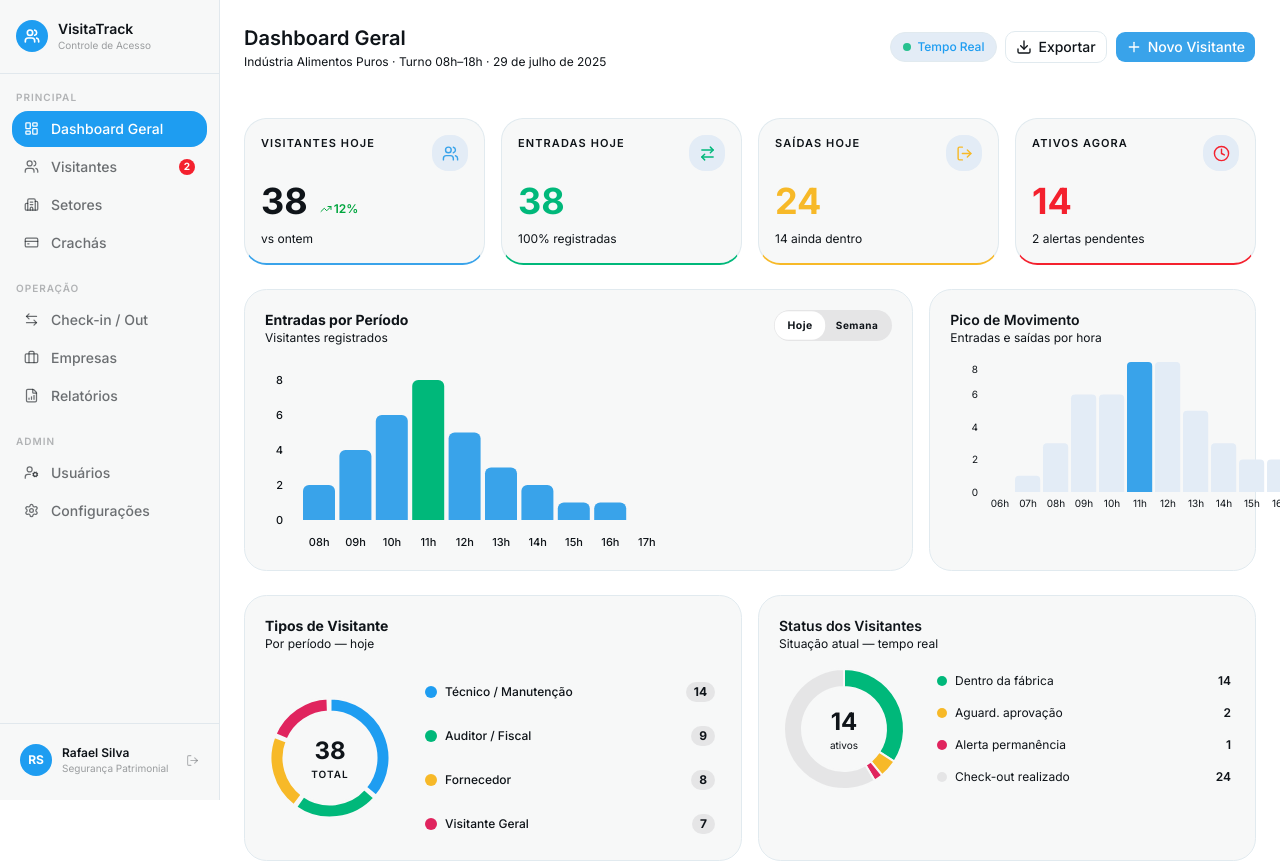
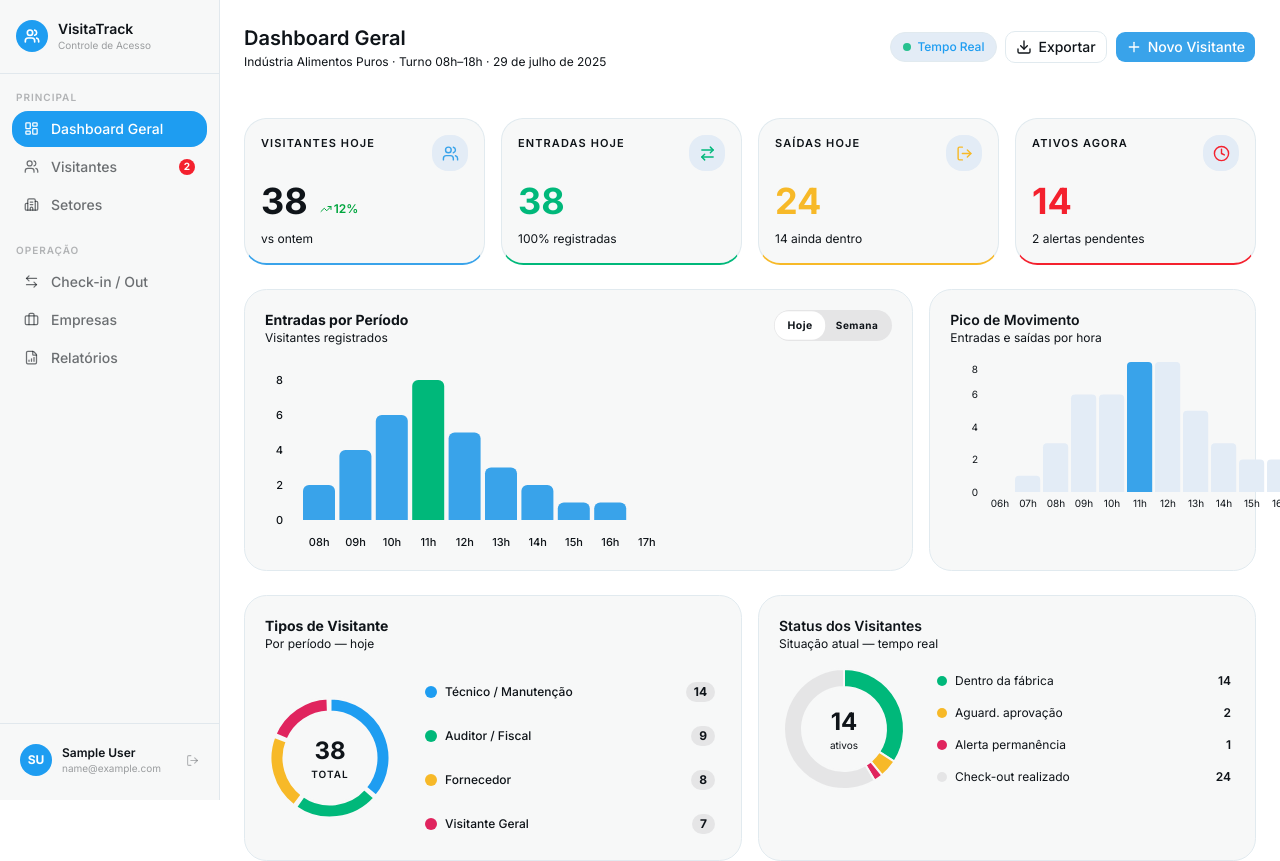
Before and after one commit to ocastroxs/get_in, a Next.js app: page /dashboard in a window 1280 px wide. Before the commit this address had no page. Shown: the top 861 px of the page. Built offline with nearby package versions, Linux system fonts and the light colour scheme; sample sign-in values are in the browser's storage.

Commit message:
refactor: remove login simulation and restore real auth protection

```diff
--- a/src/app/dashboard/layout.jsx
+++ b/src/app/dashboard/layout.jsx
@@ -1,10 +1,22 @@
+"use client";
+
 import Sidebar from "@/components/Sidebar";
-import { CURRENT_USER } from "@/lib/mockData";
+import { useAuth } from "@/lib/AuthContext";
 
 export default function DashboardLayout({ children }) {
+  const { user, isLoading } = useAuth();
+
+  if (isLoading) {
+    return (
+      <div className="flex min-h-screen items-center justify-center bg-background">
+        <div className="animate-spin rounded-full h-8 w-8 border-b-2 border-primary"></div>
+      </div>
+    );
+  }
+
   return (
     <div className="flex min-h-screen bg-background">
-      <Sidebar user={CURRENT_USER} />
+      <Sidebar user={user} />
       <main className="flex-1 ml-[220px] p-6 overflow-auto">
         {children}
       </main>
--- a/src/app/page.jsx
+++ b/src/app/page.jsx
@@ -3,6 +3,7 @@
 import { useState, useEffect, useRef } from "react"
 import { useRouter } from "next/navigation"
 import { LoginForm } from "@/components/login-form"
+import { useAuth } from "@/lib/AuthContext"
 import { ChevronRight, Users, ShieldCheck, Activity } from "lucide-react"
 
 /* ─────────────────────────────────────────────
@@ -205,6 +206,24 @@ function StatItem({ value, suffix, label, icon: Icon }) {
    Página de Login
 ───────────────────────────────────────────── */
 export default function LoginPage() {
+  const { isAuthenticated, isLoading } = useAuth();
+  const router = useRouter();
+
+  // Se já estiver autenticado, redireciona para o dashboard
+  useEffect(() => {
+    if (!isLoading && isAuthenticated) {
+      router.push("/dashboard");
+    }
+  }, [isAuthenticated, isLoading, router]);
+
+  if (isLoading) {
+    return (
+      <div className="flex min-h-screen items-center justify-center bg-white">
+        <div className="animate-spin rounded-full h-8 w-8 border-b-2 border-blue-500"></div>
+      </div>
+    );
+  }
+
   return (
     <div className="flex min-h-screen w-full">
 
--- a/src/components/Sidebar.jsx
+++ b/src/components/Sidebar.jsx
@@ -6,7 +6,7 @@ import { useAuth } from "@/lib/AuthContext";
 import {
   LayoutDashboard, Users, Building2, CreditCard,
   ArrowLeftRight, Briefcase, FileBarChart,
-  UserCog, Settings, User, ChevronDown, LogOut,
+  UserCog, Settings, User, LogOut,
 } from "lucide-react";
 import { MENU_ITEMS } from "@/lib/mockData";
 
@@ -20,6 +20,18 @@ const SECTION_LABELS = {
   principal: "Principal",
   operacao: "Operação",
   admin: "Admin",
+};
+
+// Mapeamento de perfis do Back-end para o Front-end
+const mapRole = (backendRole) => {
+  const roles = {
+    'ger': 'gerente',
+    'adm': 'gerente',
+    'sup': 'supervisor',
+    'port': 'supervisor',
+    'func': 'supervisor'
+  };
+  return roles[backendRole] || 'supervisor';
 };
 
 function NavItem({ item, active }) {
@@ -47,13 +59,16 @@ function NavItem({ item, active }) {
 
 export default function Sidebar({ user }) {
   const pathname = usePathname();
-  const router = useRouter();
   const { logout } = useAuth();
-  const menu = MENU_ITEMS[user?.role] ?? MENU_ITEMS["gerente"];
 
-  const handleLogout = () => {
-    logout();
-    router.push("/");
+  // Mapeia o perfil vindo do back-end para o menu correspondente
+  const userRole = mapRole(user?.tipo || user?.role);
+  const menu = MENU_ITEMS[userRole] ?? MENU_ITEMS["gerente"];
+
+  // Gera iniciais do nome para o avatar
+  const getInitials = (name) => {
+    if (!name) return "??";
+    return name.split(" ").map(n => n[0]).join("").substring(0, 2).toUpperCase();
   };
 
   return (
@@ -97,16 +112,16 @@ export default function Sidebar({ user }) {
       {/* User footer */}
       <div className="px-3 pb-4 pt-3 border-t border-sidebar-border space-y-2">
         <button
-          onClick={handleLogout}
+          onClick={logout}
           className="w-full flex items-center gap-2.5 px-2 py-2 rounded-lg hover:bg-red-500/10 hover:text-red-600 transition-all duration-200 group"
           title="Clique para sair"
         >
           <div className="w-8 h-8 rounded-full bg-sidebar-primary flex items-center justify-center text-sidebar-primary-foreground text-xs font-bold shrink-0 group-hover:bg-red-600 transition-colors">
-            {user?.initials ?? "??"}
+            {user?.initials || getInitials(user?.nome || user?.name)}
           </div>
           <div className="text-left flex-1 min-w-0">
-            <p className="text-sidebar-foreground text-xs font-semibold truncate">{user?.name}</p>
-            <p className="text-sidebar-foreground/40 text-[10px] truncate">{user?.title}</p>
+            <p className="text-sidebar-foreground text-xs font-semibold truncate">{user?.nome || user?.name || "Usuário"}</p>
+            <p className="text-sidebar-foreground/40 text-[10px] truncate">{user?.email || "Acesso Restrito"}</p>
           </div>
           <LogOut size={13} className="text-sidebar-foreground/30 group-hover:text-red-600 transition-colors" />
         </button>
--- a/src/components/login-form.jsx
+++ b/src/components/login-form.jsx
@@ -1,7 +1,6 @@
 "use client";
 
 import { useState } from "react";
-import { useRouter } from "next/navigation";
 import { cn } from "@/lib/utils";
 import { Button } from "@/components/ui/button";
 import { Input } from "@/components/ui/input";
@@ -10,9 +9,10 @@ import { Label } from "@/components/ui/label";
 import { Field, FieldLabel } from "@/components/ui/field";
 import { Mail, Lock, Eye, EyeOff, LogIn, ShieldCheck, AlertCircle } from "lucide-react";
 import { authService } from "@/services/api";
+import { useAuth } from "@/lib/AuthContext";
 
 export function LoginForm({ className, ...props }) {
-  const router = useRouter();
+  const { login: updateAuthContext } = useAuth();
   const [showPassword, setShowPassword] = useState(false);
   const [remember, setRemember] = useState(true);
   const [email, setEmail] = useState("");
@@ -46,11 +46,14 @@ export function LoginForm({ className, ...props }) {
     setIsLoading(true);
 
     try {
+      // Chamada real para o seu back-end
       const resultado = await authService.login(email, password);
-      if (resultado.sucesso) {
-        window.location.href = '/dashboard';
+
+      if (resultado.sucesso && resultado.token) {
+        // Atualiza o contexto global com os dados reais
+        updateAuthContext(resultado.data, resultado.token);
       } else {
-        setGeneralError(resultado.mensagem || 'Erro ao realizar login');
+        setGeneralError(resultado.mensagem || 'Credenciais inválidas. Tente novamente.');
       }
     } catch (err) {
       setGeneralError('Não foi possível conectar ao servidor. Verifique sua conexão.');
--- a/src/lib/AuthContext.jsx
+++ b/src/lib/AuthContext.jsx
@@ -14,14 +14,17 @@ export function AuthProvider({ children }) {
 
   // Verificar se há sessão armazenada ao montar o componente
   useEffect(() => {
-    const storedUser = localStorage.getItem("user");
-    if (storedUser) {
+    const storedUser = localStorage.getItem("getin_user");
+    const token = localStorage.getItem("getin_token");
+
+    if (storedUser && token) {
       try {
         setUser(JSON.parse(storedUser));
         setIsAuthenticated(true);
       } catch (error) {
         console.error("Erro ao recuperar usuário:", error);
-        localStorage.removeItem("user");
+        localStorage.removeItem("getin_user");
+        localStorage.removeItem("getin_token");
       }
     }
     setIsLoading(false);
@@ -37,25 +40,18 @@ export function AuthProvider({ children }) {
     }
   }, [isAuthenticated, isLoading, pathname, router]);
 
-  const login = (email, password) => {
-    // Simulação de login - em produção, fazer uma requisição à API
-    const userData = {
-      email,
-      name: "Rafael Silva",
-      role: "gerente",
-      title: "Segurança Patrimonial",
-      initials: "RS",
-      loginTime: new Date().toISOString(),
-    };
-
-    localStorage.setItem("user", JSON.stringify(userData));
+  const login = (userData, token) => {
+    // Agora o login recebe os dados reais vindos da sua integração
+    localStorage.setItem("getin_token", token);
+    localStorage.setItem("getin_user", JSON.stringify(userData));
     setUser(userData);
     setIsAuthenticated(true);
     router.push("/dashboard");
   };
 
   const logout = () => {
-    localStorage.removeItem("user");
+    localStorage.removeItem("getin_token");
+    localStorage.removeItem("getin_user");
     setUser(null);
     setIsAuthenticated(false);
     router.push("/");
```
